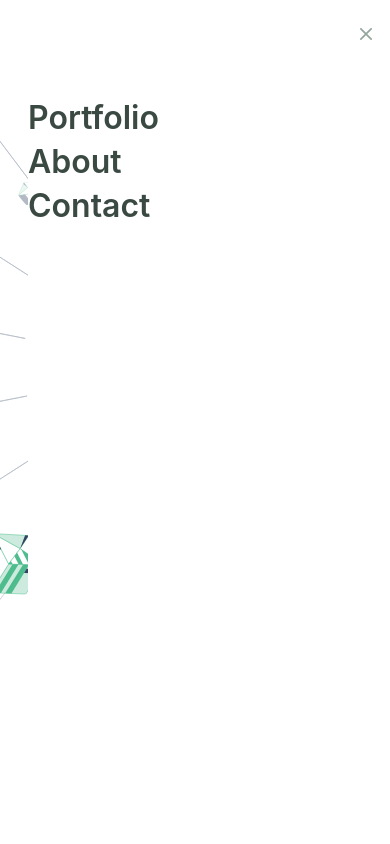
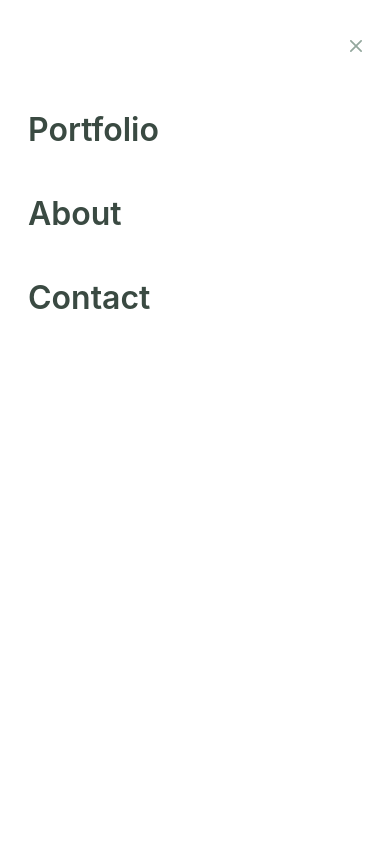
Before and after one commit to blueberry1312/portfolio-microverse-1, a plain HTML site: page index.html in a window 390 px wide. Both pictures are taken after a click on the element 357 px from the left and 19 px from the top of the page. Shown: the top 844 px of the page. Drawn offline with Linux system fonts and the light colour scheme.

Commit message:
Update index.js, style.css

```diff
--- a/assets/css/style.css
+++ b/assets/css/style.css
@@ -99,14 +99,15 @@ footer .contact-desktop {
 .header-nav-mobile {
   display: flex;
   flex-direction: column;
-  margin: 28px;
   gap: 40px;
   background-color: #fff;
-  width: 95.85%;
+  height: 100vh;
 }
 
 .header-nav-mobile li {
   list-style: none;
+  margin-left: 28px;
+  margin-bottom: 40px;
 }
 
 .header-nav-mobile li a,
@@ -120,7 +121,8 @@ footer .contact-desktop {
 
 .header-nav-mobile .btn-close-nav {
   align-self: flex-end;
-  margin-right: 30px;
+  margin-top: 40px;
+  margin-right: 28px;
 }
 
 .logo-placeholder {
@@ -130,8 +132,12 @@ footer .contact-desktop {
 }
 
 .logo-placeholder h3 {
-  margin-top: 10px;
+  margin-top: 30px;
   margin-bottom: 0;
+}
+
+.toolbar .menu {
+  margin-top: 30px;
 }
 
 header {
--- a/index.js
+++ b/index.js
@@ -10,7 +10,6 @@ hamburger.addEventListener('click', () => {
   hamburger.classList.add('hidden');
   logoPlaceholder.classList.add('hidden');
   navMobile.classList.remove('hidden');
-  navMobile.style.height = '100vh';
 });
 
 closeBtn.addEventListener('click', () => {
```
